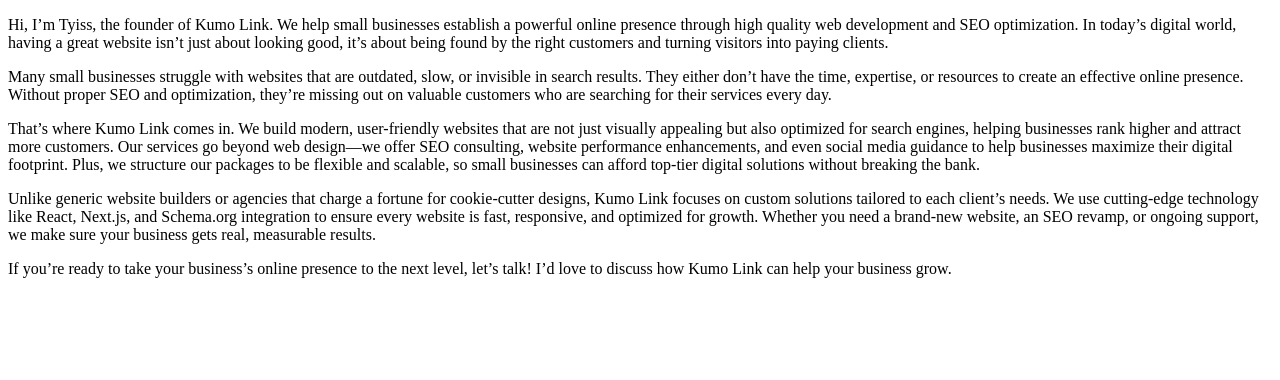
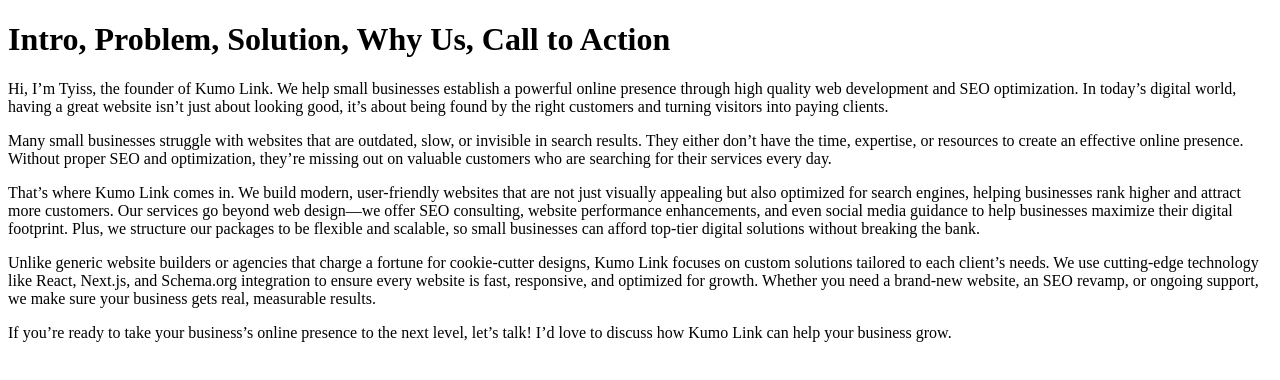
Before and after one commit to sticktyiss/smallApps, a plain HTML site: page memorizeScriptMaker/index.html in a window 1280 px wide. Drawn offline with Linux system fonts and the light colour scheme.

Commit message:
Added categories for business pitch in memorizeScript

```diff
--- a/memorizeScriptMaker/index.html
+++ b/memorizeScriptMaker/index.html
@@ -6,6 +6,7 @@
   <title>Document</title>
 </head>
 <body>
+  <h1>Intro, Problem, Solution, Why Us, Call to Action</h1>
   <p id="para1" onclick="togglePara(para1)"></p>
   <p id="para2" onclick="togglePara(para2)"></p>
   <p id="para3" onclick="togglePara(para3)"></p>
```
